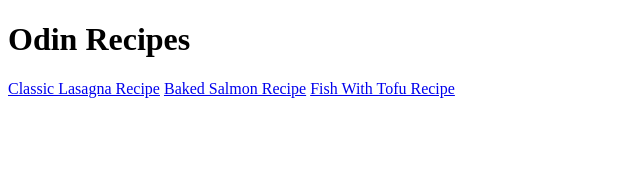
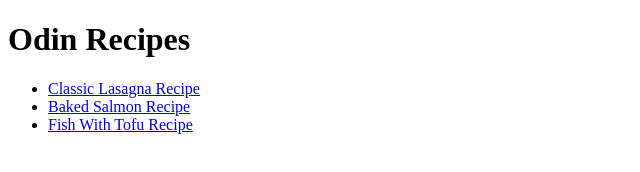
Before and after one commit to jillian-armonia/odin-recipes, a plain HTML site: page index.html in a window 1280 px wide. Shown: the whole page, without its empty margins (0-640 px from the left). Drawn offline with Linux system fonts and the light colour scheme.

Commit message:
fix links

```diff
--- a/index.html
+++ b/index.html
@@ -7,8 +7,11 @@
 </head>
 <body>
     <h1>Odin Recipes</h1>
-    <a href="recipes/lasagna.html">Classic Lasagna Recipe</a>
-    <a href="recipes/baked-salmon.html">Baked Salmon Recipe</a>
-    <a href="recipes/fish-with-tofu.html">Fish With Tofu Recipe</a>
+    <ul>
+        <li><a href="recipes/lasagna.html">Classic Lasagna Recipe</a></li>
+        <li><a href="recipes/baked-salmon.html">Baked Salmon Recipe</a></li>
+        <li><a href="recipes/fish-with-tofu.html">Fish With Tofu Recipe</a></li>
+    </ul>
+
 </body>
 </html>
```
